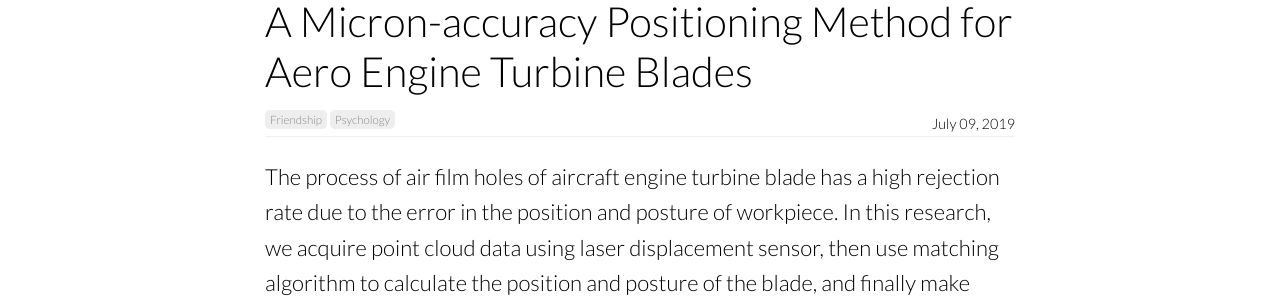
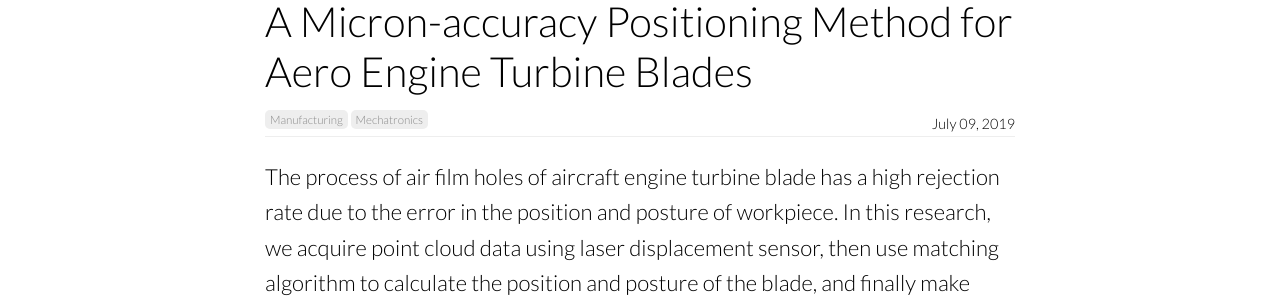
Before and after one commit to FenglongSong/fenglongsong.github.io, a Jekyll site: the page built from blog/index.html, in a window 1280 px wide and 900 px high, scrolled down 806 px. Shown: the part 147-447 px from the top of the window. Built offline with Jekyll 4.4.1, drawn with Linux system fonts in a browser that asks for light colours; nearby versions of some CDN libraries; the list of posts is cut into pages by our own code.

```diff
--- a/_posts/2016-08-06-development-issues.md
+++ b/_posts/2016-08-06-development-issues.md
@@ -3,15 +3,17 @@ title: A Micron-accuracy Positioning Method for Aero Engine Turbine Blades
 date: 2018.06 - 2019.02
 description: How do development issues affect friendship?
 categories:
-  - friendship
-  - psychology
-image: https://source.unsplash.com/collection/375719/2000x1322?a=.png
+  - manufacturing
+  - mechatronics
+# image: https://source.unsplash.com/collection/375719/2000x1322?a=.png
+image: images/research/turbine_blade/aeroengine.jpg
 author_staff_member: james
 ---
  The process of air film holes of aircraft engine turbine blade has a high rejection rate due to the error in the position and posture of workpiece. In this research, we acquire point cloud data using laser displacement sensor, then use matching algorithm to calculate the position and posture of the blade, and finally make adjustments accordingly during the processing. We have finished the primary test in a factory in Guizhou Province and obtained satisfactory results.
  I participated in this project under the instruction of Prof. Wansheng Zhao in State Key Laboratory of Mechanical System and Vibration, Institute of Manufacturing Technology and Equipment Automation. I was engaged in point cloud registration and calibration of laser displacement sensor along with Xiaoshen Yan and Yuliang Zhong.
 
 ![Cat](https://source.unsplash.com/random/1500x1000)
+
 
 Parents of children with ADHD worry about their children's ability to form long-lasting friendships. According to Edelman, "Making and keeping friends requires 'hundreds' of skills – talking, listening, sharing, being empathetic, and so on. These skills do not come naturally to children with ADD". Difficulty listening to others also inhibits children with ADD or ADHD from forming good friendships. Children with these disorders can also drive away others by "blurting out unkind comments". Their disruptive behavior can become too distracting to classmates.
 
```
Also changed, not shown: images/research/turbine_blade/aeroengine.jpg (added).
